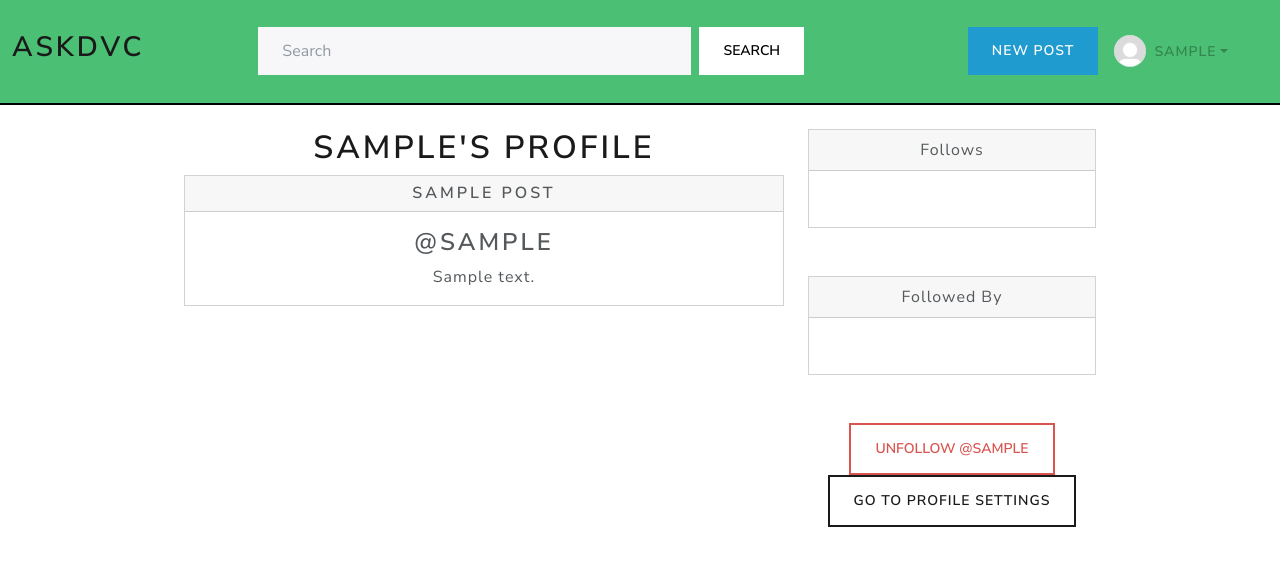
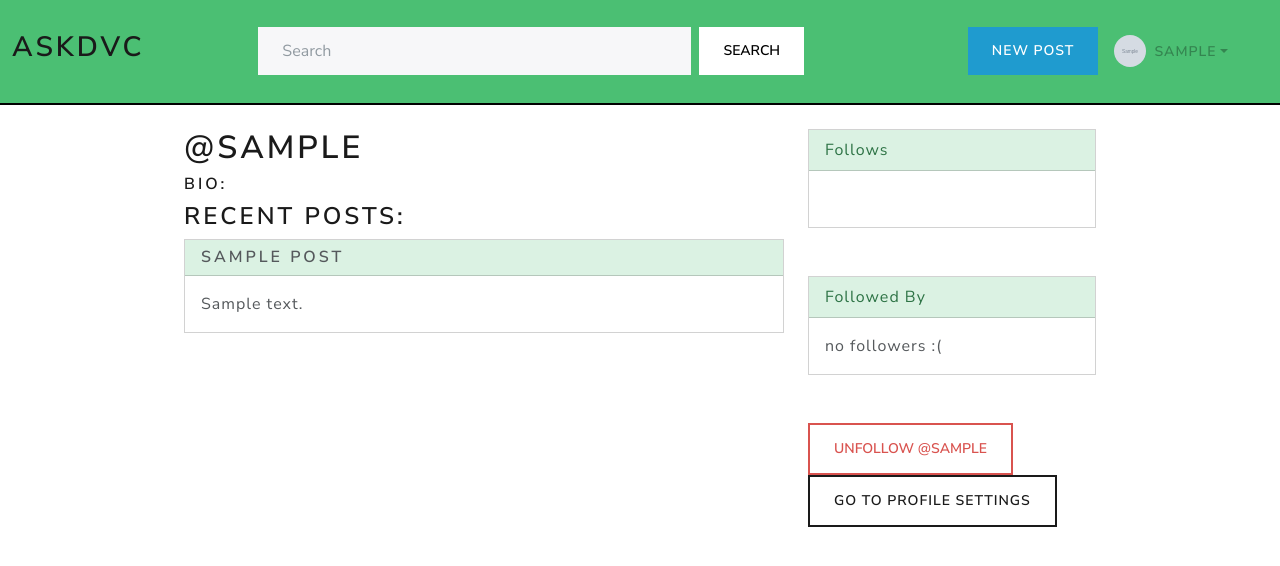
Before and after one commit to deuxcoast/ask-dvc, a Django app: a page that uses templates/navbar.html in a window 1280 px wide. Shown: the top 566 px of the page. Run offline with Django 5.2, Linux system fonts and the light colour scheme; a user stored in the database is signed in; tables that the repository leaves empty hold one stand-in row (values such as "Sample post"); grey boxes marked "Sample" are stand-in pictures.

Commit message:
updates getting the nav bar merged

```diff
--- a/ask_app/static/css/styles.css
+++ b/ask_app/static/css/styles.css
@@ -15,6 +15,11 @@
   border-left: none !important;
   border-right: none !important;
   border-bottom: 2px solid black !important;
+}
+
+.dropdown-item:hover {
+  color: #e3f2fd; /* Light blue background on hover */
+  background-color: #0d6efd; /* Bootstrap's primary color text */
 }
 
 .comment-icon {
--- a/templates/navbar.html
+++ b/templates/navbar.html
@@ -46,7 +46,7 @@
                            role="button"
                            data-bs-toggle="dropdown"
                            aria-expanded="false">
-                            <img src="{% static 'images/pf_default.jpg' %}"
+                            <img src="{% if user.profile.picture %}{{ user.profile.picture.url }}{% else %}{% static 'images/pf_default.jpg' %}{% endif %}"
                                  alt="Avatar"
                                  class="rounded-circle me-2"
                                  width="32"
@@ -62,14 +62,14 @@
                                 <a class="dropdown-item" href="{% url 'profile' user.username %}">Profile</a>
                             </li>
                             <li>
-                                <div>
-                                    <button hx-get="{% url 'toggle_theme' %}"
-                                            hx-trigger="click"
-                                            hx-swap="none"
-                                            hx-target="this"
-                                            hx-ext="response-target"
-                                            hx-headers='{"X-Requested-With": "XMLHttpRequest"}'>Toggle Theme</button>
-                                </div>
+                                <button class="dropdown-item"
+                                        type="button"
+                                        hx-get="{% url 'toggle_theme' %}"
+                                        hx-trigger="click"
+                                        hx-swap="none"
+                                        hx-target="this"
+                                        hx-ext="response-target"
+                                        hx-headers='{"X-Requested-With": "XMLHttpRequest"}'>Toggle Theme</button>
                             </li>
                             <li>
                                 <hr class="dropdown-divider">
@@ -92,4 +92,3 @@
         </div>
     </div>
 </nav>
-<!--</div>-->
--- a/templates/profile.html
+++ b/templates/profile.html
@@ -1,17 +1,20 @@
 {% extends 'base.html' %}
 {% block content %}
     {% if profile %}
-        <div class="container text-center">
+        <div class="container">
             <div class="row">
                 <div class="col-8">
-                    <h1>{{ profile.user.username }}'s Profile</h1>
+                    <h1>@{{ profile.user.username }}</h1>
+                    <h5>Bio:</h5>
+                    <h3>Recent Posts:</h3>
                     {% if posts %}
                         {% for post in posts %}
                             <div class="card">
-                                <h5 class="card-header">{{ post.title }}</h5>
+                                <h5 class="card-header list-group-item-success">
+                                    <a class="link-style" href="{% url 'post_page' post.id %}">{{ post.title }}</a>
+                                </h5>
                                 <div class="card-body">
-                                    <h3 class="card-title">@{{ post.user.username }}</h3>
-                                    <p class="card-text">{{ post.body }}</p>
+                                    <p class="card-text">{{ post.body|truncatechars:300 }}</p>
                                 </div>
                             </div>
                             <br />
@@ -21,7 +24,7 @@
                 </div>
                 <div class="col-4">
                     <div class="card">
-                        <div class="card-header">Follows</div>
+                        <div class="card-header list-group-item-success">Follows</div>
                         <div class="card-body">
                             <p class="card-text">
                                 {% for following in follows %}
@@ -34,12 +37,16 @@
                     <br />
                     <br />
                     <div class="card">
-                        <div class="card-header">Followed By</div>
+                        <div class="card-header list-group-item-success">Followed By</div>
                         <div class="card-body">
                             <p class="card-text">
-                                {% for follower in followed_by %}
-                                    <a href="{% url 'profile' follower.user.id %}">@{{ follower }}</a>
-                                {% endfor %}
+                                {% if followe_by %}
+                                    {% for follower in followed_by %}
+                                        <a href="{% url 'profile' follower.user.id %}">@{{ follower }}</a>
+                                    {% endfor %}
+                                {% else %}
+                                    no followers :(
+                                {% endif %}
                                 <br />
                             </p>
                         </div>
@@ -60,7 +67,7 @@
                                     type="submit">Follow @{{ profile.user.username }}</button>
                         {% endif %}
                         <a href="{% url 'profile_settings' request.user.id %}"
-                        class="btn btn-outline-primary">Go to Profile Settings</a>
+                           class="btn btn-outline-primary">Go to Profile Settings</a>
                     </form>
                 </div>
             </div>
--- a/templates/settings.html
+++ b/templates/settings.html
@@ -1,4 +1,5 @@
 {% extends 'base.html' %}
+{% load static %}
 {% block content %}
     <div class="container mt-5">
         <h2>Profile Settings</h2>
@@ -7,7 +8,7 @@
             <div class="mb-3">
                 <strong>Profile Picture:</strong>
                 <br>
-                <img src="{{ profile.picture.url }}"
+                <img src="{% if profile.picture %}{{ profile.picture.url }}{% else %}{% static 'images/pf_default.jpg' %}{% endif %}"
                      alt="Profile Picture"
                      class="img-thumbnail"
                      width="150">
```
